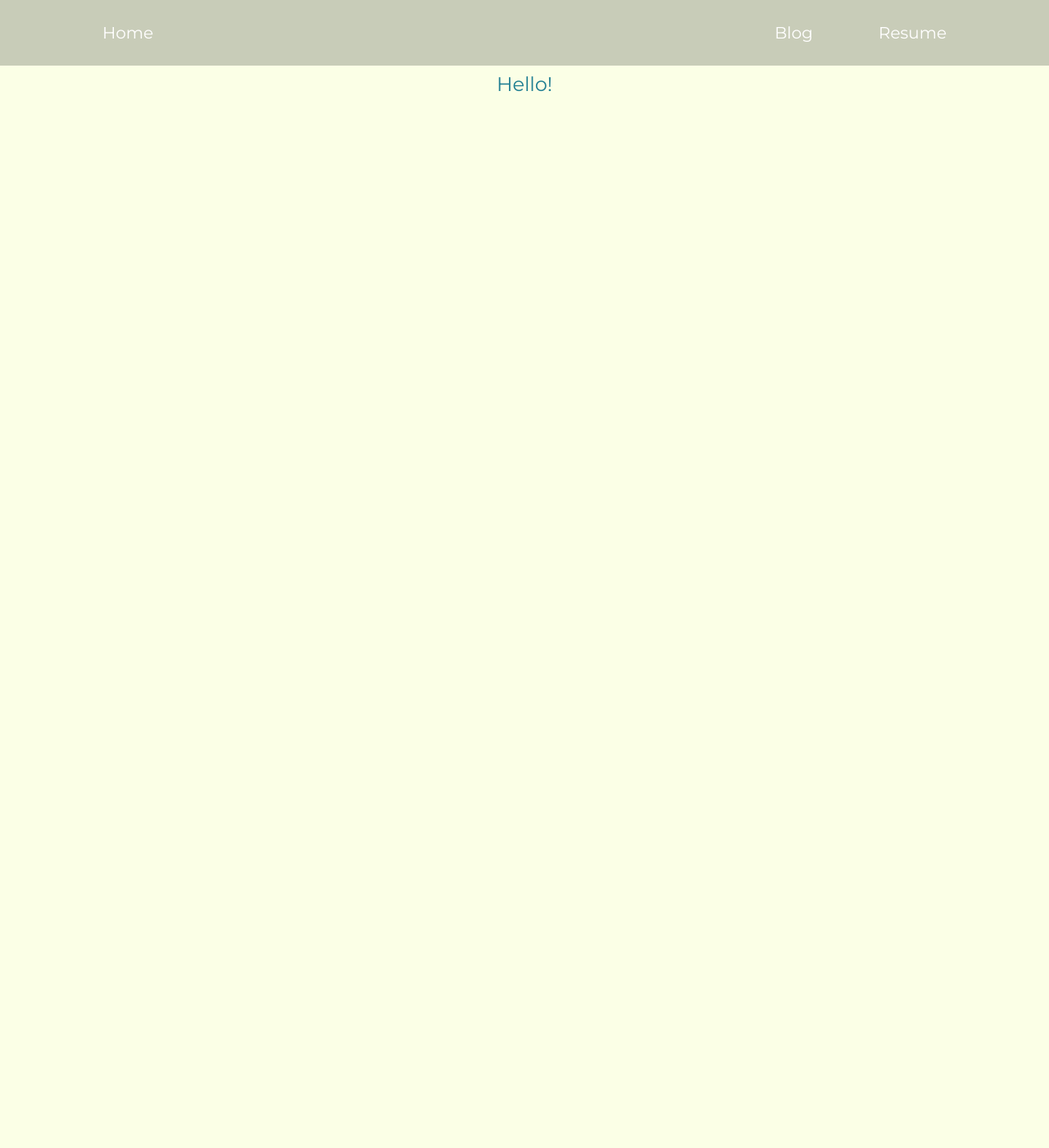
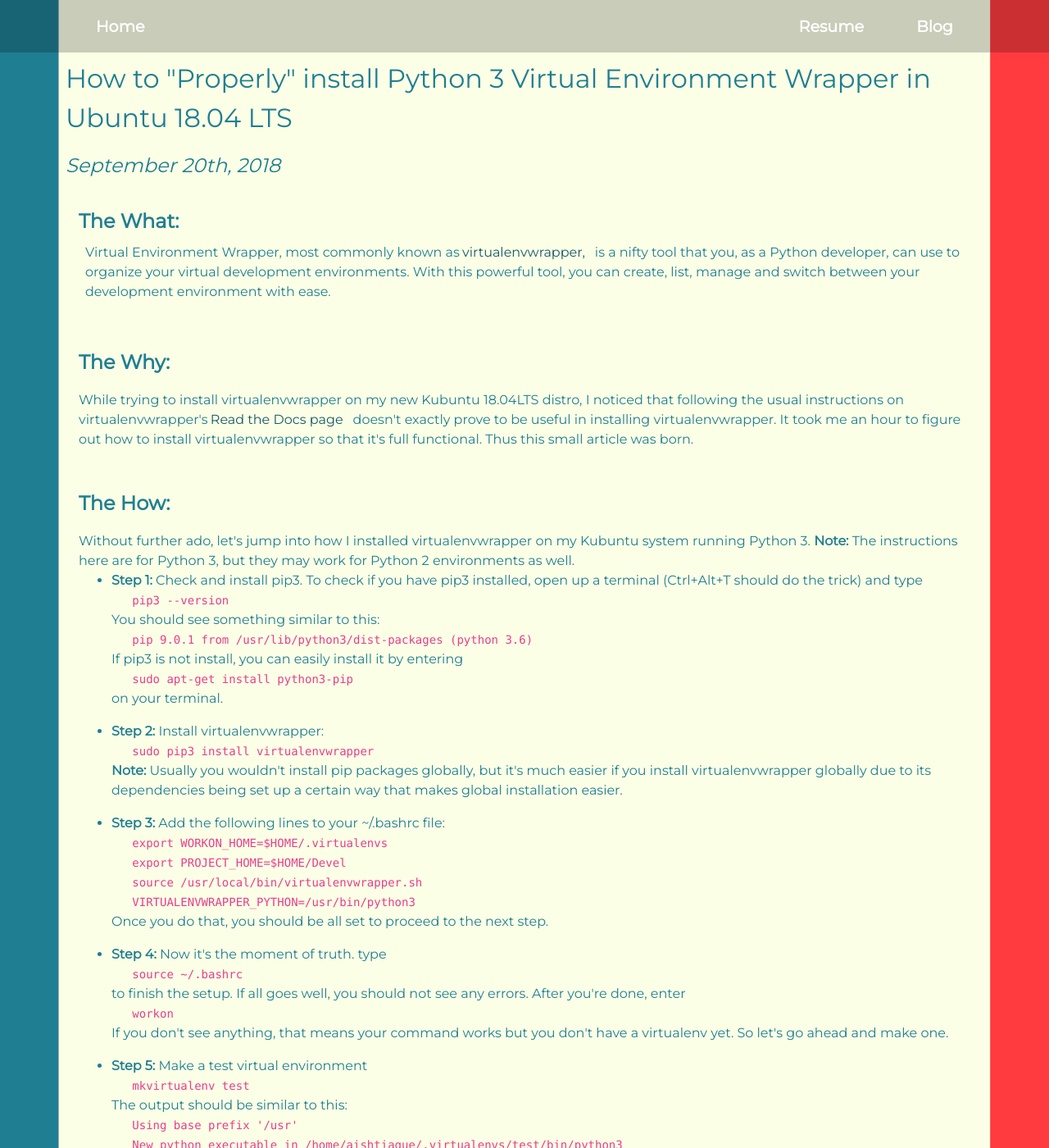
Before and after one commit to ishtiaque06/ishtiaque06.github.io, a Jekyll site: the page built from _posts/2018-09-21-virtualenvwrapper-python3-ubuntu.html, in a window 1280 px wide and 1400 px high. Shown: the whole window at 82% size. Built offline with Jekyll 4.4.1, drawn with Linux system fonts in a browser that asks for light colours; nearby versions of some CDN libraries; some of the changed text lies outside the part shown.

Commit message:
Added first blog post

```diff
--- a/_layouts/default.html
+++ b/_layouts/default.html
@@ -19,6 +19,7 @@
 		===========================================================AI-->
 		<link rel="stylesheet" href="{{ site.baseurl }}/static/css/default.css">
 		<link rel="stylesheet" href="{{ site.baseurl }}/static/css/index.css">
+		<link rel="stylesheet" href="{{ site.baseurl }}/static/css/posts_all.css">
 		<link href="https://fonts.googleapis.com/css?family=Montserrat"
 		rel="stylesheet">
 
@@ -55,10 +56,10 @@
   					<a href="/" class="navbar-link">Home</a>
   				</div>
   				<div class="navbar-list-item float-right">
-  					<a href="{{ site.baseurl }}/static/files/Ahmed-Ishtiaque-Resume.pdf" class="navbar-link">Resume</a>
+  					<a href="{{site.baseurl}}/blog" class="navbar-link">Blog</a>
   				</div>
   				<div class="navbar-list-item float-right">
-  					<a href="{{site.baseurl}}/posts" class="navbar-link">Blog</a>
+  					<a href="{{ site.baseurl }}/static/files/Ahmed-Ishtiaque-Resume.pdf" class="navbar-link">Resume</a>
   				</div>
   			</div>
   			<div id="sm-navbar-list">
@@ -69,7 +70,7 @@
   					<a href="{{ site.baseurl }}/static/files/Ahmed-Ishtiaque-Resume.pdf" class="sm-navbar-link">Resume</a>
   				</div>
   				<div class="sm-navbar-list-item">
-  					<a href="{{site.baseurl}}/posts" class="sm-navbar-link">Blog</a>
+  					<a href="{{site.baseurl}}/blog" class="sm-navbar-link">Blog</a>
   				</div>
   			</div>
 
--- a/_posts/2018-09-21-virtualenvwrapper-python3-ubuntu.html
+++ b/_posts/2018-09-21-virtualenvwrapper-python3-ubuntu.html
@@ -3,8 +3,102 @@
 title: How to setup virtualenvwrapper using Python3 in Ubuntu
 date: 2018-09-21 11:24:00 -0400
 ---
-<section>
-	<div class="section-desc">
-		Hello!
+<section id="projects">
+	<div class="heading left">
+		How to "Properly" install Python 3 Virtual Environment Wrapper in Ubuntu 18.04 LTS
+	</div>
+	<div class="subheading left"><i>September 20th, 2018</i></div>
+	<div class="section-desc left">
+		<div class="section-desc">
+			<div class="subheading">
+				<b>The What:</b>
+				<div class="section-desc">
+					<p>Virtual Environment Wrapper, most commonly known as
+					<a class="page-link" href="https://virtualenvwrapper.readthedocs.io/en/latest/">
+						virtualenvwrapper,</a>is a nifty tool that you, as a Python developer,
+					can use to organize your virtual development environments.
+					With this powerful tool, you can create, list, manage and switch
+					between your development environment with ease.</p>
+				</div>
+			</div>
+		</div>
+		<div class="section-desc">
+			<div class="subheading">
+				<b>The Why:</b>
+			</div>
+				<div class="section-desc">
+					<p>While trying to install virtualenvwrapper on my new Kubuntu
+						18.04LTS distro, I noticed that following the usual
+						instructions on virtualenvwrapper's <a class="page-link" href="https://virtualenvwrapper.readthedocs.io/en/latest/install.html">Read the Docs page</a>doesn't exactly prove to be useful in installing
+						virtualenvwrapper. It took me an hour to figure out how to
+						install virtualenvwrapper so that it's full functional. Thus
+						this small article was born.
+				</div>
+		</div>
+		<div class="section-desc">
+			<div class="subheading">
+				<b>The How:</b>
+			</div>
+				<div class="section-desc">
+					Without further ado, let's jump into how I installed
+					virtualenvwrapper on my Kubuntu system running Python 3.
+					<b>Note:</b> The instructions here are for Python 3, but
+					they may work for Python 2 environments as well.
+					<ul>
+						<li><b>Step 1:</b> Check and install pip3. To check if you have
+							pip3 installed, open up a terminal (Ctrl+Alt+T should
+							do the trick) and type <br/>
+								<code>&nbsp&nbsp&nbsppip3 --version</code><br/>
+							You should see something similar to this:<br/>
+								<code>&nbsp&nbsp&nbsppip 9.0.1 from /usr/lib/python3/dist-packages (python 3.6)</code><br/>
+							If pip3 is not install, you can easily install it by
+							entering<br/>
+								<code>&nbsp&nbsp&nbspsudo apt-get install python3-pip</code><br/>
+							on your terminal.<p/>
+						</li>
+						<li>
+							<b>Step 2:</b> Install virtualenvwrapper:<br/>
+								<code>&nbsp&nbsp&nbspsudo pip3 install virtualenvwrapper</code><br/>
+							<b>Note:</b> Usually you wouldn't install pip packages globally,
+							but it's much easier if you install virtualenvwrapper globally
+							due to its dependencies being set up a certain way that makes
+							global installation easier.<p/>
+						</li>
+						<li>
+							<b>Step 3:</b> Add the following lines to your ~/.bashrc file:<br/>
+								<code>&nbsp&nbsp&nbspexport WORKON_HOME=$HOME/.virtualenvs</code><br/>
+								<code>&nbsp&nbsp&nbspexport PROJECT_HOME=$HOME/Devel</code><br/>
+								<code>&nbsp&nbsp&nbspsource /usr/local/bin/virtualenvwrapper.sh</code><br/>
+								<code>&nbsp&nbsp&nbspVIRTUALENVWRAPPER_PYTHON=/usr/bin/python3</code><br/>
+							Once you do that, you should be all set to proceed to the next step.
+						</li><p/>
+						<li>
+							<b>Step 4:</b> Now it's the moment of truth. type<br/>
+								<code>&nbsp&nbsp&nbspsource ~/.bashrc</code><br/>
+							to finish the setup. If all goes well, you should not see any
+							errors. After you're done, enter<br/>
+								<code>&nbsp&nbsp&nbspworkon</code><br/>
+							If you don't see anything, that means your command works
+							but you don't have a virtualenv yet. So let's go ahead and make one.
+						</li><p/>
+						<li>
+							<b>Step 5:</b> Make a test virtual environment<br/>
+								<code>&nbsp&nbsp&nbspmkvirtualenv test</code><br/>
+							The output should be similar to this:<br/>
+							<code>&nbsp&nbsp&nbspUsing base prefix '/usr'</code><br/>
+							<code>&nbsp&nbsp&nbspNew python executable in /home/aishtiaque/.virtualenvs/test/bin/python3</code><br/>
+							<code>&nbsp&nbsp&nbspAlso creating executable in /home/aishtiaque/.virtualenvs/test/bin/python</code><br/>
+							<code>&nbsp&nbsp&nbspInstalling setuptools, pip, wheel...done.</code><br/>
+							<code>&nbsp&nbsp&nbsp(test) user@computer:~$</code><br/>
+							And you are in the new virtualenv! Check to see if pip
+							has the right packages:<br/>
+							<code>&nbsp&nbsp&nbsppip freeze</code><br/>
+							shouldn't give you any output.
+						</li><p/>
+					</ul>
+					Voila! You should be all set now. You can head over to
+					virtualenvwrapper's documentation for details on its commands.
+				</div>
+		</div>
 	</div>
 </section>
--- a/static/css/default.css
+++ b/static/css/default.css
@@ -23,8 +23,8 @@
 	position: fixed;
 	top: 0;
 	z-index: 10000;
-	height: 4em;
-	line-height: 4em;
+	height: 4rem;
+	line-height: 4rem;
 	width: 100vw;
 	-webkit-transition: height .5s, line-height .5s; /* Safari */
     transition: height .5s, line-height .5s;
@@ -33,13 +33,13 @@
 
 /*When the user scrolls 100px, this class is added to the NavBar.*/
 .scrolled-nav {
-	height: 3em!important;
-	line-height: 3em!important;
+	height: 3rem!important;
+	line-height: 3rem!important;
 }
 
 /*Each link in the scrolled nav has this font size.*/
 .scrolled-nav .navbar-list-item {
-	font-size: 0.8em;
+	font-size: 0.8rem;
 }
 
 /*
@@ -49,11 +49,11 @@
 -------------------------------------------------------------------AI
 */
 .navbar-list-item {
-	font-size: 1em;
+	font-size: 1rem;
 	text-align: left;
 	display: inline-block;
-	padding-left: 2em;
-	padding-right: 2em;
+	padding-left: 2rem;
+	padding-right: 2rem;
 }
 
 /*The following is style settings for CSS underline on nav links upon hover*/
@@ -73,6 +73,8 @@
 }
 
 .navbar-link {
+	font-size: 1.2rem;
+	font-weight: bold;
 	color: white;
 	text-decoration: none;
 	transition: 0.5s;
@@ -86,6 +88,7 @@
 }
 
 .navbar-link:hover {
+	font-weight: bold;
 	text-decoration: none;
 	color: white;
 }
@@ -162,34 +165,6 @@
 
 @media only screen and (max-width: 376px) {
 	body {
-		font-size: 12px;
-	}
-
-	#navbar-list {
-		display: none;
-	}
-
-	.svg-container {
-		display: block!important;
-	}
-}
-
-@media only screen and (max-width: 376px) and (min-height: 730px) {
-	body {
-		font-size: 15px;
-	}
-
-	#navbar-list {
-		display: none;
-	}
-
-	.svg-container {
-		display: block!important;
-	}
-}
-
-@media only screen and (min-width: 376px) and (max-width: 425px) {
-	body {
 		font-size: 13px;
 	}
 
@@ -200,11 +175,65 @@
 	.svg-container {
 		display: block!important;
 	}
+	#projects {
+		height: auto;
+	}
+}
+
+@media only screen and (max-width: 376px) and (min-height: 730px) {
+	body {
+		font-size: 14px;
+	}
+
+	#navbar-list {
+		display: none;
+	}
+
+	.svg-container {
+		display: block!important;
+	}
+
+	#projects {
+		height: auto;
+	}
+}
+
+@media only screen and (min-width: 376px) and (max-width: 425px) {
+	body {
+		font-size: 14px;
+	}
+
+	#navbar-list {
+		display: none;
+	}
+
+	.svg-container {
+		display: block!important;
+	}
+
+	#projects {
+		height: auto;
+	}
+
+	.heading {
+	padding: 0.5rem 0.5rem 0.5em 0.5rem;
+	font-size: 2.5rem;
+	}
+
+	.subheading {
+	padding: 0.5rem 0.5rem 0.5rem 0.5rem;
+	font-size: 1.5rem;
+	}
+
+	.section-desc {
+	padding: 0.5rem 0.5rem 0.5rem 0.5rem;
+	font-size: 1rem;
+	}
 }
 
 @media only screen and (min-width: 425px) and (max-width: 549px) {
 	body {
-		font-size: 14px;
+		font-size: 15px;
 	}
 	#navbar-list {
 		display: none;
@@ -212,6 +241,10 @@
 
 	.svg-container {
 		display: block!important;
+	}
+
+	#projects {
+		height: auto;
 	}
 }
 
@@ -226,7 +259,11 @@
 		display: none;
 	}
 	body {
-		font-size: 16px;
+		font-size: 14px;
+	}
+
+	#projects {
+		height: auto;
 	}
 }
 
@@ -243,18 +280,18 @@
 		display: inline-block!important;
 	}
 	body {
-		font-size: 20px;
+		font-size: 14px;
 	}
 }
 
 @media only screen and (min-width: 1024px) {
 	body {
-		font-size: 20px;
+		font-size: 14px;
 	}
 }
 
 @media only screen and (min-width: 1440px) {
-	body {
-		font-size: 24px;
+	html {
+		font-size: 20px;
 	}
 }
--- a/static/css/index.css
+++ b/static/css/index.css
@@ -46,12 +46,12 @@
 #projects {
 	background: url('../img/content-3-portrait.png');
 	background-size: 100% 100%;
-	padding-bottom: 2em;
-	height: auto;
+	padding-bottom: 2rem;
+	min-height: 100vh;
 }
 
 #contact {
-	padding-top: 7em;
+	padding-top: 7rem;
 	background: url('../img/content-4-portrait.png');
 	background-size: 100% 100%;
 }
@@ -62,21 +62,18 @@
 -------------------------------------------------------------------AI
 */
 .heading {
-	padding-top: 0.2em;
-	padding-bottom: 0.2em;
-	font-size: 2.5em;
+	padding: 0.5rem 0.5rem 0.5rem 0.5rem;
+	font-size: 2rem;
 }
 
 .subheading {
-	padding-top: 0.2em;
-	padding-bottom: 0.2em;
-	font-size: 1.8em;
+	padding: 0.5rem 0.5rem 0.5rem 0.5rem;
+	font-size: 1.5rem;
 }
 
 .section-desc {
-	padding-top: 0.2em;
-	padding-bottom: 0.2em;
-	font-size: 1.2em;
+	padding: 0.5rem 0.5rem 0.5rem 0.5rem;
+	font-size: 1rem;
 }
 
 /*
@@ -131,8 +128,8 @@
 }
 
 .links-out {
-	padding-left: 0.5em;
-	padding-right: 0.5em;
+	padding-left: 0.5rem;
+	padding-right: 0.5rem;
 	text-align: center;
 }
 
@@ -142,7 +139,7 @@
 }
 
 .fa-envelope {
-	padding-top: 0.1em;
+	padding-top: 0.1rem;
 }
 
 .fab:hover, .fas:hover {
@@ -158,8 +155,8 @@
 /*For phones with a narrow but long viewport*/
 @media only screen and (max-width: 376px) and (min-height: 730px) {
 	section {
-		padding-right: 3.5em;
-		padding-left: 3.5em;
+		padding-right: 3.5rem;
+		padding-left: 3.5rem;
 	}
 }
 
@@ -171,8 +168,8 @@
 
 @media only screen and (min-width: 550px) and (max-width: 768px) {
 	section {
-		padding-right: 4em;
-		padding-left: 4em;
+		padding-right: 4rem;
+		padding-left: 4rem;
 	}
 }
 
@@ -181,10 +178,10 @@
 
 @media only screen and (min-width: 1024px) {
 	section {
-		padding-top: 4em;
+		padding-top: 4rem;
 	}
 	#about {
-		padding-top: 6em;
+		padding-top: 6rem;
 		background: url('../img/content-landscape.png');
 		background-size: 100% 100%;
 	}
@@ -197,7 +194,7 @@
 	#projects {
 		background: url('../img/content-3-landscape.png');
 		background-size: 100% 100%;
-		padding-bottom: 2em;
+		padding-bottom: 2rem;
 		height: auto;
 	}
 
@@ -208,4 +205,18 @@
 }
 
 @media only screen and (min-width: 1440px) {
+	.heading {
+	padding: 1.2rem 1.2rem 1.2rem 1.2rem;
+	font-size: 2.5rem;
+	}
+
+	.subheading {
+	padding: 1.2rem 1.2rem 1.2rem 1.2rem;
+	font-size: 1.5rem;
+	}
+
+	.section-desc {
+	padding: 1.2rem 1.2rem 1.2rem 1.2rem;
+	font-size: 1rem;
+	}
 }
--- a/static/css/posts_all.css
+++ b/static/css/posts_all.css
@@ -1,5 +1,30 @@
-/*Settings for the list of posts page*/
+/*
+AI-------------------------------------------------------------------
+	Color palette
 
+	Red: #ff3B3f
+	Off-white: #fbffe6
+	Green: #1f7e92
+	Green darker: #165a68
+-------------------------------------------------------------------AI
+*/
+/*Settings for posts page on blog*/
+
+.page-link {
+	color: #165a68;
+	background: transparent;
+	border: none;
+	padding-left: 0;
+	transition-duration: 1.0s;
+	display: inline;
+}
+
+.page-link:hover {
+	background: transparent;
+	color: #ff3B3f;
+	text-decoration: underline;
+}
 .left {
+	padding-left: 1.5rem !important;
 	text-align: left;
 }
--- a/static/js/default.js
+++ b/static/js/default.js
@@ -71,7 +71,7 @@
   var scrollTop = $window.scrollTop();
   if (scrollTop >= 100) {
     stock_nav.animate({
-      height: '2em',
+      height: '2rem',
       backgroundColor: 'rgba(0, 0, 0, 0.2)',
     }, function() {
       var html = $('html');
@@ -83,7 +83,7 @@
   }
   else {
     stock_nav.animate({
-      height: '4em',
+      height: '4rem',
       backgroundColor: 'rgba(0, 0, 0, 0.2)',
     }, function() {
       var html = $('html');
@@ -141,7 +141,7 @@
       stock_nav.addClass('scrolled-nav');
     } else if (scrollTop < 100) {
       stock_nav.removeClass('scrolled-nav');
-      stock_nav.css('height', '4em');
+      stock_nav.css('height', '4rem');
     }
   });
 }
```
Also changed, not shown: blog.html (added, +13 -0 lines), posts.html (deleted, +0 -12 lines).
